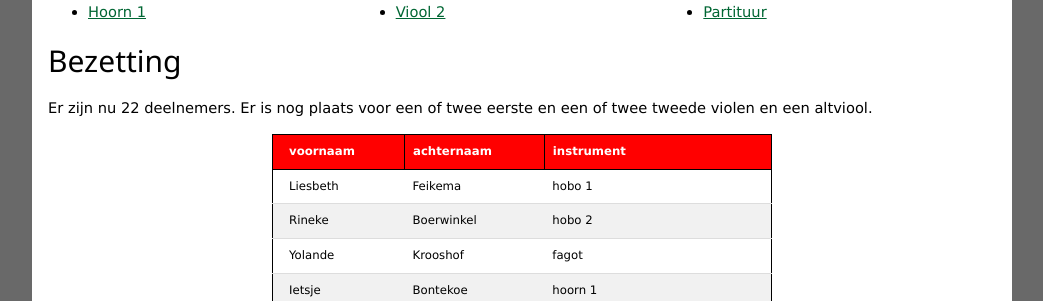
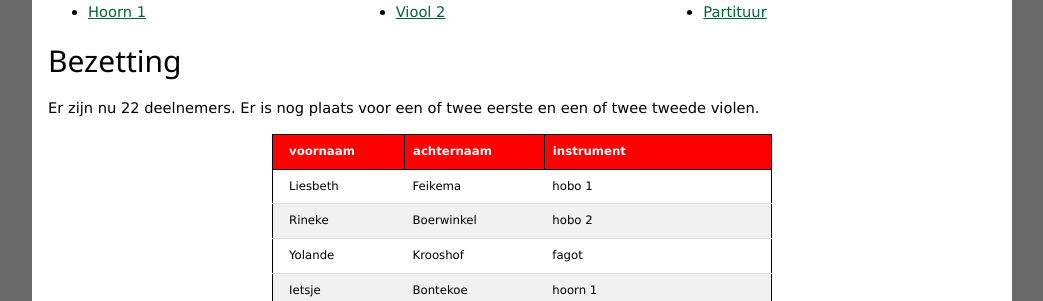
Before and after one commit to DirkjanH/mozart-op-zaterdag, a PHP site: page /2026-04-25/kv201.php in a window 1280 px wide. Shown: the part 740-1041 px from the top of the page, without its empty margins (118-1161 px from the left). Run offline with PHP 8.4, Linux system fonts and the light colour scheme; the visitor is signed in with stand-in values (Sample User, id 1).

Commit message:
Fix wording in participant count for Symfonie nr. 29 in A KV 201

```diff
--- a/2026-04-25/kv201.php
+++ b/2026-04-25/kv201.php
@@ -54,7 +54,7 @@
             </li>
         </ul>
         <h2>Bezetting</h2>
-        <p>Er zijn nu 22 deelnemers. Er is nog plaats voor een of twee eerste en een of twee tweede violen en een altviool.</p>
+        <p>Er zijn nu 22 deelnemers. Er is nog plaats voor een of twee eerste en een of twee tweede violen.</p>
         <p class="onzichtbaar">Binnenkort plaatsen we hier de lijst van alle deelnemers.</p>
         <table class="w3-table w3-striped w3-bordered" id="deelnemers">
             <thead>
```
